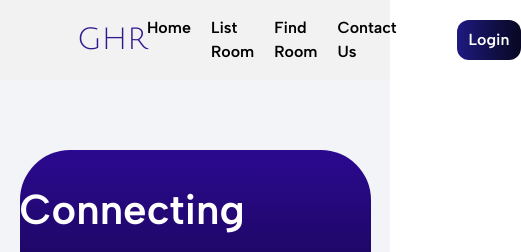
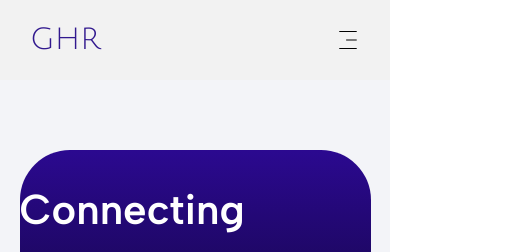
Before and after one commit to Jeevan446/Room-rental, a React app in the folder Frontend/: page / in a window 390 px wide. Shown: the top 252 px of the page, 521 px wide, since content can reach past the window. Built offline with nearby package versions, Linux system fonts and the light colour scheme; the HTML template or start-up script is replaced by a standard one.

Commit message:
made navbar responsive

```diff
--- a/Frontend/package.json
+++ b/Frontend/package.json
@@ -12,6 +12,7 @@
   "dependencies": {
     "@gsap/react": "^2.1.2",
     "@tailwindcss/vite": "^4.2.2",
+    "gsap": "^3.15.0",
     "react": "^19.2.4",
     "react-dom": "^19.2.4",
     "react-icons": "^5.6.0",
--- a/Frontend/src/components/Navbar.jsx
+++ b/Frontend/src/components/Navbar.jsx
@@ -1,32 +1,73 @@
 import gsap from 'gsap'
-import {useGsap} from '@gsap/react'
+import {useGSAP} from '@gsap/react'
 import { useRef } from 'react';
+import { MdClear } from "react-icons/md";
+import { CiMenuFries } from "react-icons/ci";
 function Navbar() {
+  const tl=useRef(gsap.timeline({paused:true}))
+  const containerRef=useRef()
+  const buttonRef=useRef()
+  const crossDivRef=useRef()
+  const crossRef=useRef()
+  useGSAP(()=>{
+    tl.current.to(containerRef.current,{
+     right:0,
+     duration:0.8
+    })
+
+    tl.current.from('li',{
+      y:10,
+      x:-17,
+      stagger:0.3,
+      duration:0.7,
+      opacity:0
+    })
+
+    tl.current.from(buttonRef.current,{
+     opacity:0,
+     duration:1
+    },'-=2')
+
+    tl.current.from(crossDivRef.current,{
+      opacity:0,
+      duration:0.2
+    },'-=1')
+  })
+
+  function menuClicked(){
+    tl.current.play()
+  }
+
+  function crossClicked(){
+    tl.current.reverse()
+  }
   return (
     <>
-      <div className=" h-[80px] bg-[#F2F2F2] w-full flex items-center px-[77px] justify-between">
+      <div className=" h-[80px] bg-[#F2F2F2] w-full flex items-center vsm:px-[30px]  md:px-[77px]  justify-between vsm:overflow-x-hidden ">
         {/* main navbar div */}
 
         <div>
           {/* left div for logo */}
           <p className=" font-julius text-3xl text-[#31188E]">GHR</p>
         </div>
-
-        <div className=" flex gap-15 items-center">{/* right div for other than logo */}
+<div className=' md:hidden ' onClick={menuClicked}> <CiMenuFries className="  text-2xl cursor-pointer " /></div>
+        <div ref={containerRef} className=" md:flex gap-15 items-center vsm:rounded-l-md vsm:bg-[#6B6969]/95 vsm:pr-8 vsm:pl-10 vsm:py-2 md:p-0  md:p-0  vsm:mt-30 md:mt-0  md:bg-[#F2F2F2] absolute -right-100  md:static">{/* right div for other than logo */}
 
         <div className=" ">
             {/* page links div */}
-          <ul className=" list-none flex font-albert gap-5 font-semibold" >
-            <li className=' cursor-pointer'>Home</li>
-           <li className=' cursor-pointer'>List Room</li>
-            <li className=' cursor-pointer'>Find Room</li>
-            <li className=' cursor-pointer'>Contact Us</li>
+          <ul className=" list-none md:flex font-albert gap-5 font-semibold" >
+            <li className=' cursor-pointer vsm:mt-5 md:mt-0 '>Home</li>
+           <li className=' cursor-pointer vsm:mt-1   md:mt-0 ' >List Room</li>
+            <li className=' cursor-pointer vsm: mt-1  md:mt-0'>Find Room</li>
+            <li className=' cursor-pointer vsm:mt-1  md:mt-0'>Contact Us</li>
           </ul>
+
         </div>
 
-        <div className=" text-white font-semibold cursor-pointer hover:text-green-500 hover:duration-200  font-albert px-3 py-2 rounded-xl  bg-gradient-to-r from-[#1E1A81] to-[#080723]">
+        <div ref={buttonRef} className="mt-5 md:mt-0 text-center text-white font-semibold cursor-pointer hover:text-green-500 hover:duration-200  font-albert px-3 py-2 rounded-xl  bg-gradient-to-r from-[#1E1A81] to-[#080723]">
             Login
         </div>
+       <div  onClick={crossClicked} ref={crossDivRef} className=' md:hidden vsm:bg-white/70 vsm:text-[#6B6969]  vsm:rounded-full vsm:text-xl vsm:absolute vsm:right-2 vsm:top-2'> <MdClear  ref={crossRef} className='  ' /></div>
         </div>
       </div>
     </>
--- a/Frontend/src/index.css
+++ b/Frontend/src/index.css
@@ -1,11 +1,13 @@
 
 @import url('https://fonts.googleapis.com/css2?family=Albert+Sans:ital,wght@0,100..900;1,100..900&family=Barlow:ital,wght@0,100;0,200;0,300;0,400;0,500;0,600;0,700;0,800;0,900;1,100;1,200;1,300;1,400;1,500;1,600;1,700;1,800;1,900&family=Inter:ital,opsz,wght@0,14..32,100..900;1,14..32,100..900&family=Julius+Sans+One&display=swap');
 @import "tailwindcss";
-
+html, body {
+    overflow-x: hidden;
+  }
 @theme{
 --font-julius:"Julius Sans One", sans-serif;
 --font-albert: "Albert Sans", sans-serif;
 --font-barlow: "Barlow", sans-serif;
 --font-inter:"Inter", sans-serif;
---breakpoint-vsm:450px
+--breakpoint-vsm:350px
 }
--- a/Frontend/src/pages/Home.jsx
+++ b/Frontend/src/pages/Home.jsx
@@ -8,7 +8,7 @@ import Footer from "../components/Footer";
 function Home() {
   const [isInputFocus, setIsInputFocus] = useState(false);
   return (
-    <div className=" flex flex-col items-center bg-[#F3F4F8]">
+    <div className=" flex flex-col items-center bg-[#F3F4F8] overflow-x-hidden  relative">
       <Navbar />
       <div className="flex flex-col gap-14 items-center max-w-[900px] w-[90vw] h-[280px] mt-[70px] bg-gradient-to-b from-[#2B0990] to-[#0C032A]  rounded-[50px] pt-7">
         {/* heroSection */}
```
Also changed, not shown: 1 other file (tests, documents, lock files or other folders).
